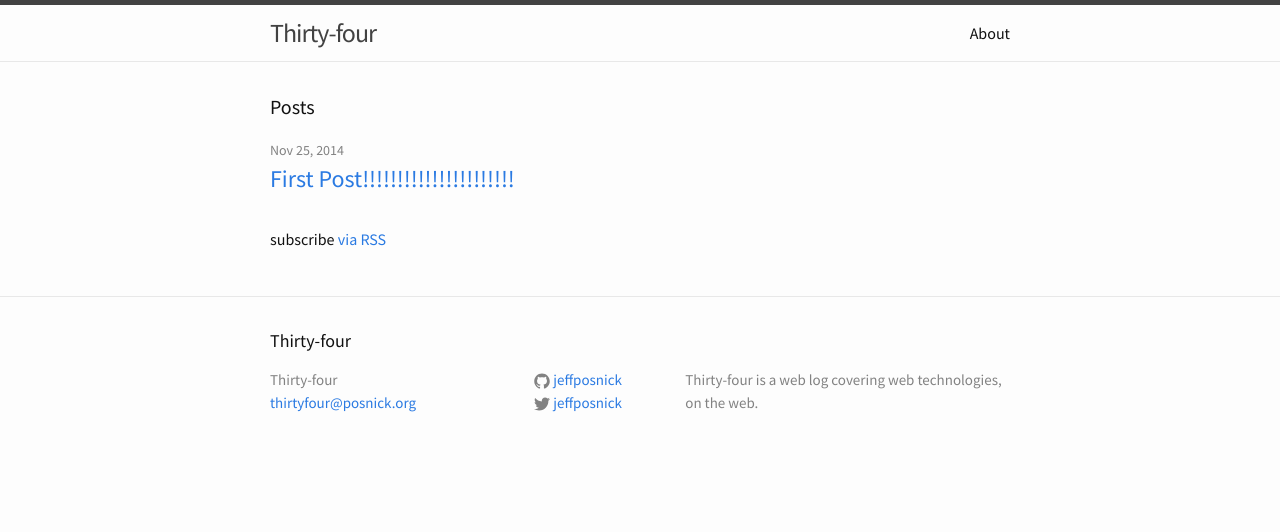
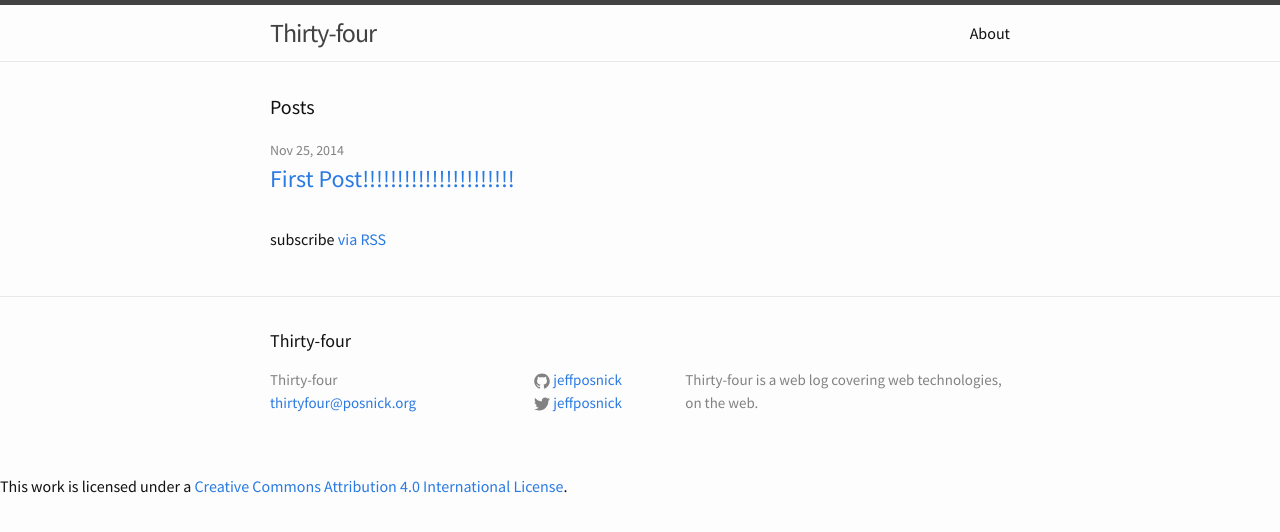
Before and after one commit to jeffposnick/thirtyfour, a Jekyll site: the page built from index.html, in a window 1280 px wide. Shown: the top 532 px of the page. Built offline with Jekyll 4.4.1, drawn with Linux system fonts in a browser that asks for light colours; part of the change alters nothing that is shown.

Commit message:
Some additional footer material

```diff
--- a/_includes/footer.html
+++ b/_includes/footer.html
@@ -43,3 +43,5 @@
     </div>
   </div>
 </footer>
+{% include license.html %}
+{% include google_analytics.html %}
--- /dev/null
+++ b/_includes/google_analytics.html
@@ -0,0 +1,8 @@
+<script>
+  (function(i,s,o,g,r,a,m){i['GoogleAnalyticsObject']=r;i[r]=i[r]||function(){
+  (i[r].q=i[r].q||[]).push(arguments)},i[r].l=1*new Date();a=s.createElement(o),
+  m=s.getElementsByTagName(o)[0];a.async=1;a.src=g;m.parentNode.insertBefore(a,m)
+  })(window,document,'script','//www.google-analytics.com/analytics.js','ga');
+  ga('create', 'UA-34503315-1', 'auto');
+  ga('send', 'pageview');
+</script>
--- /dev/null
+++ b/_includes/license.html
@@ -0,0 +1,3 @@
+<div class="license">
+  This work is licensed under a <a rel="license" href="http://creativecommons.org/licenses/by/4.0/">Creative Commons Attribution 4.0 International License</a>.
+</div>
```
